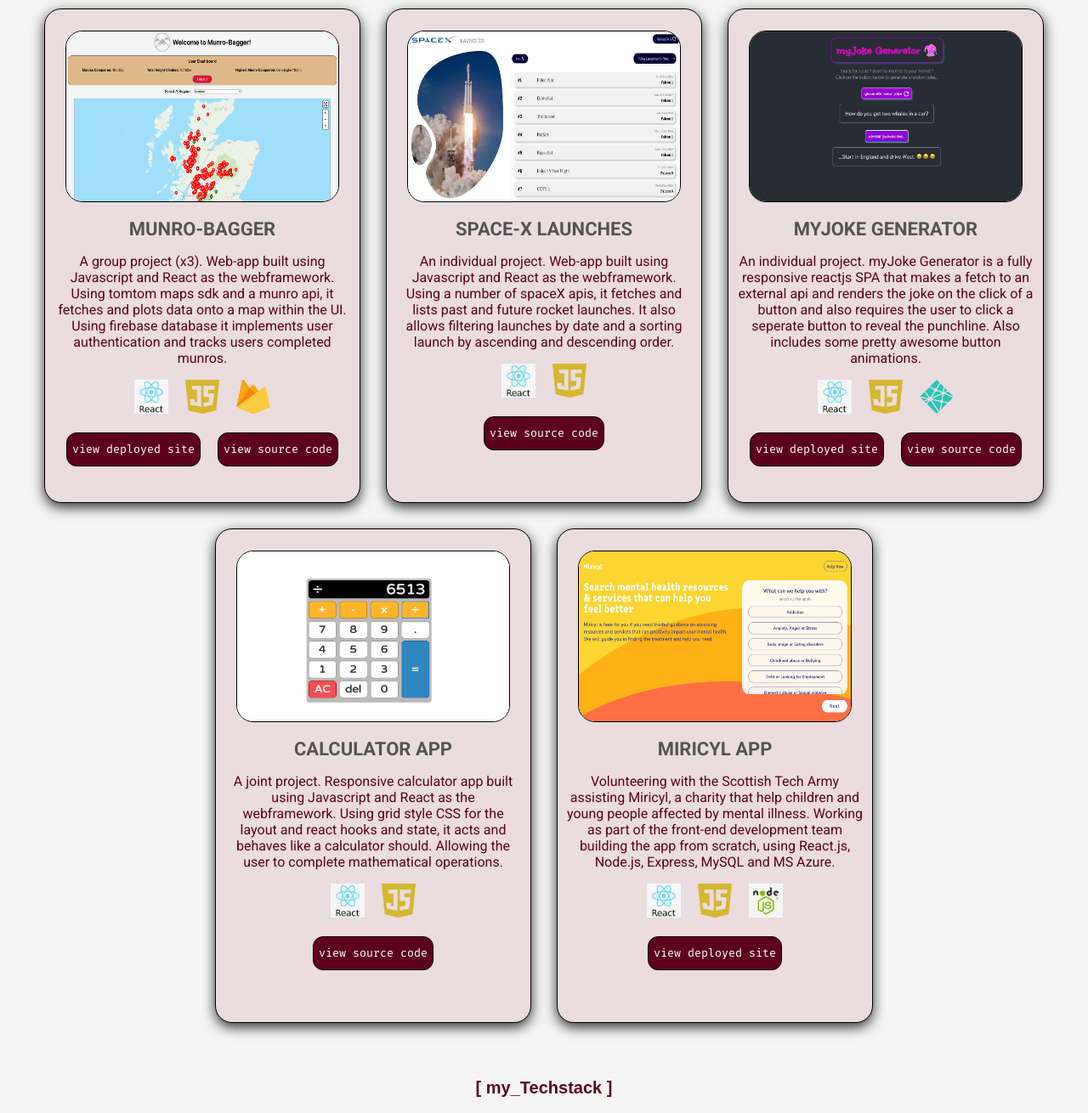
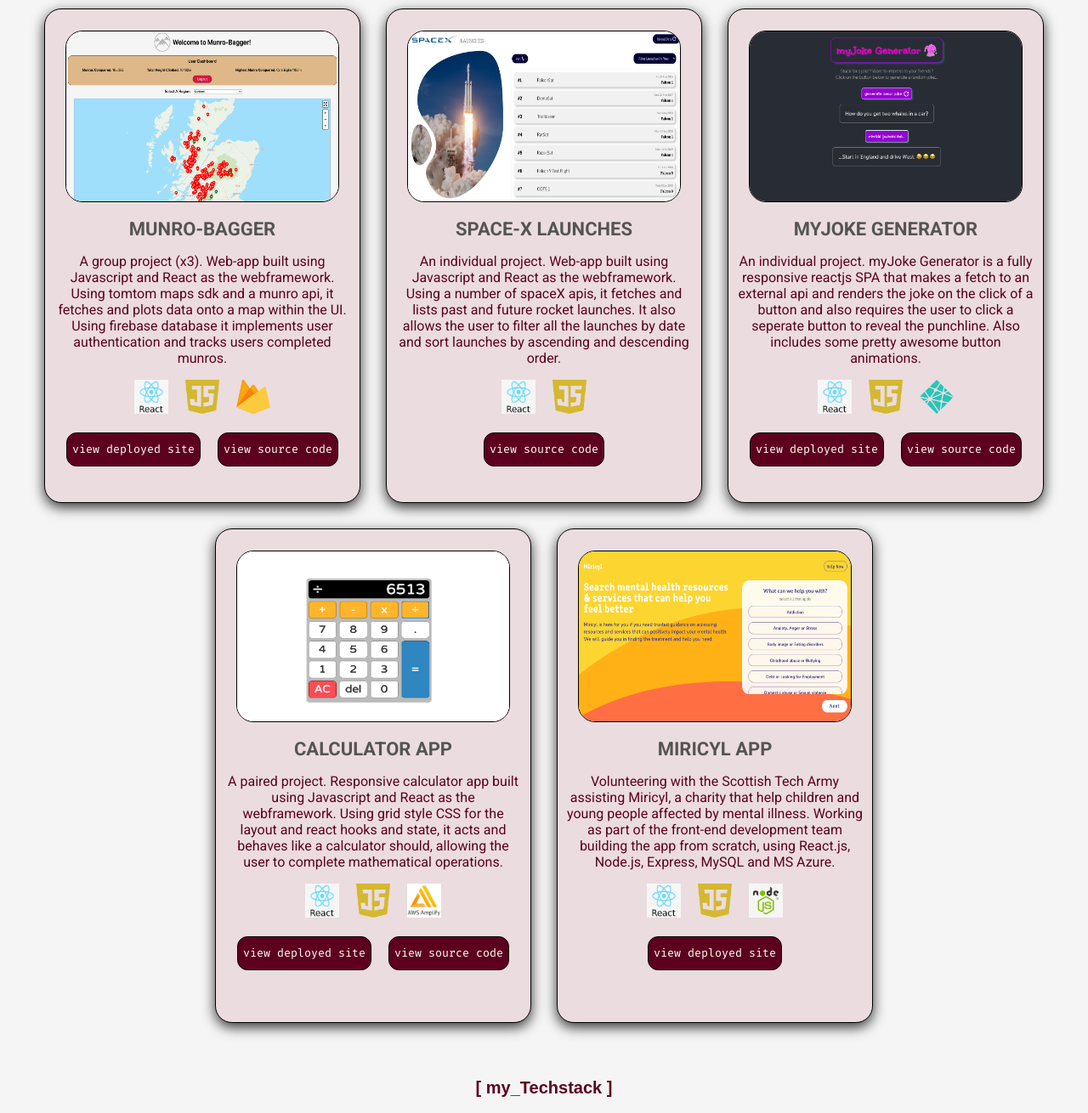
Before and after one commit to StevieV1903/my_portfolio_website, a React (Create React App) app: page /Projects in a window 1280 px wide. Shown: the part 2132-3442 px from the top of the page at 85% size. Built offline with nearby package versions, Linux system fonts and the light colour scheme; a web font is replaced by a local one.

Commit message:
added new logo and link to calculator app hosted on aws amplify

```diff
--- a/src/Components/ProjectsComponent/Projects.js
+++ b/src/Components/ProjectsComponent/Projects.js
@@ -38,6 +38,7 @@ import firebase from "../../Images/firebase.png";
 import githubpages from "../../Images/githubpages.png";
 import netlify from "../../Images/netlify.png";
 import nodejs from "../../Images/nodejs.jpg";
+import awsAmplify from "../../Images/awsAmplifyLogo.png";
 
 
 
@@ -245,7 +246,7 @@ const Projects = () => {
           <img src={ spacex } alt="space-x" />
           <h1 className="project-title">Space-X Launches</h1>
           <p className="project-detail">
-          An individual project. Web-app built using Javascript and React as the webframework. Using a number of spaceX apis, it fetches and lists past and future rocket launches. It also allows filtering launches by date and a sorting launch by ascending and descending order.
+          An individual project. Web-app built using Javascript and React as the webframework. Using a number of spaceX apis, it fetches and lists past and future rocket launches. It also allows the user to filter all the launches by date and sort launches by ascending and descending order.
         </p>
           <div className="project-icon">
         <img src={ react } alt="react logo" />
@@ -278,15 +279,16 @@ const Projects = () => {
           <img src={ calculator } alt="calculator" />
           <h1 className="project-title">Calculator App</h1>
           <p className="project-detail">
-          A joint project. Responsive calculator app built using Javascript and React as the webframework. Using grid style CSS for the layout and react hooks and state, it acts and behaves like a calculator should. Allowing the user to complete mathematical operations.
+          A paired project. Responsive calculator app built using Javascript and React as the webframework. Using grid style CSS for the layout and react hooks and state, it acts and behaves like a calculator should, allowing the user to complete mathematical operations.
         </p>
           <div className="project-icon">
         <img src={ react } alt="react logo" />
         <img src={ javascript } alt="javascript logo" />
+        <img src={ awsAmplify } alt="AWS Amplify" />
         </div>
         <br />
 
-    {/* <button><a href="https://munro-bagger-cca2f.web.app/" target="_blank"> view deployed site </a></button> */}
+    <button><a href="https://main.d32umybxq09b6x.amplifyapp.com/" target="_blank"> view deployed site </a></button>
     <button><a href="https://github.com/StevieV1903/calculator_app" target="_blank"> view source code </a></button>
         </div>
 
@@ -307,6 +309,23 @@ const Projects = () => {
     {/* <button><a href="https://github.com/StevieV1903/calculator_app" target="_blank"> view source code </a></button> */}
         </div>
 
+        {/* <div className="project-item">
+          <img src={ calculator } alt="calculator" />
+          <h1 className="project-title">Calculator</h1>
+          <p className="project-detail">
+          A paired project. Web-app built using Javascript and React as the webframework. Using a number of spaceX apis, it fetches and lists past and future rocket launches. It also allows filtering launches by date and a sorting launch by ascending and descending order. It behaves and operates like a calculator should.
+        </p>
+          <div className="project-icon">
+        <img src={ react } alt="react" />
+        <img src={ javascript } alt="javascript" />
+        <img src={ awsAmplify } alt="AWS Amplify" />
+        </div>
+        <br /> */}
+
+    {/* <button><a href="https://munro-bagger-cca2f.web.app/" target="_blank"> view deployed site </a></button> */}
+    {/* <button><a href="https://github.com/StevieV1903/spacex_tracker" target="_blank"> view source code </a></button> */}
+        {/* </div> */}
+
 
 
         </div>
```
Also changed, not shown: src/Images/awsAmplifyLogo.png (added), 1 other file (tests, documents, lock files or other folders).
